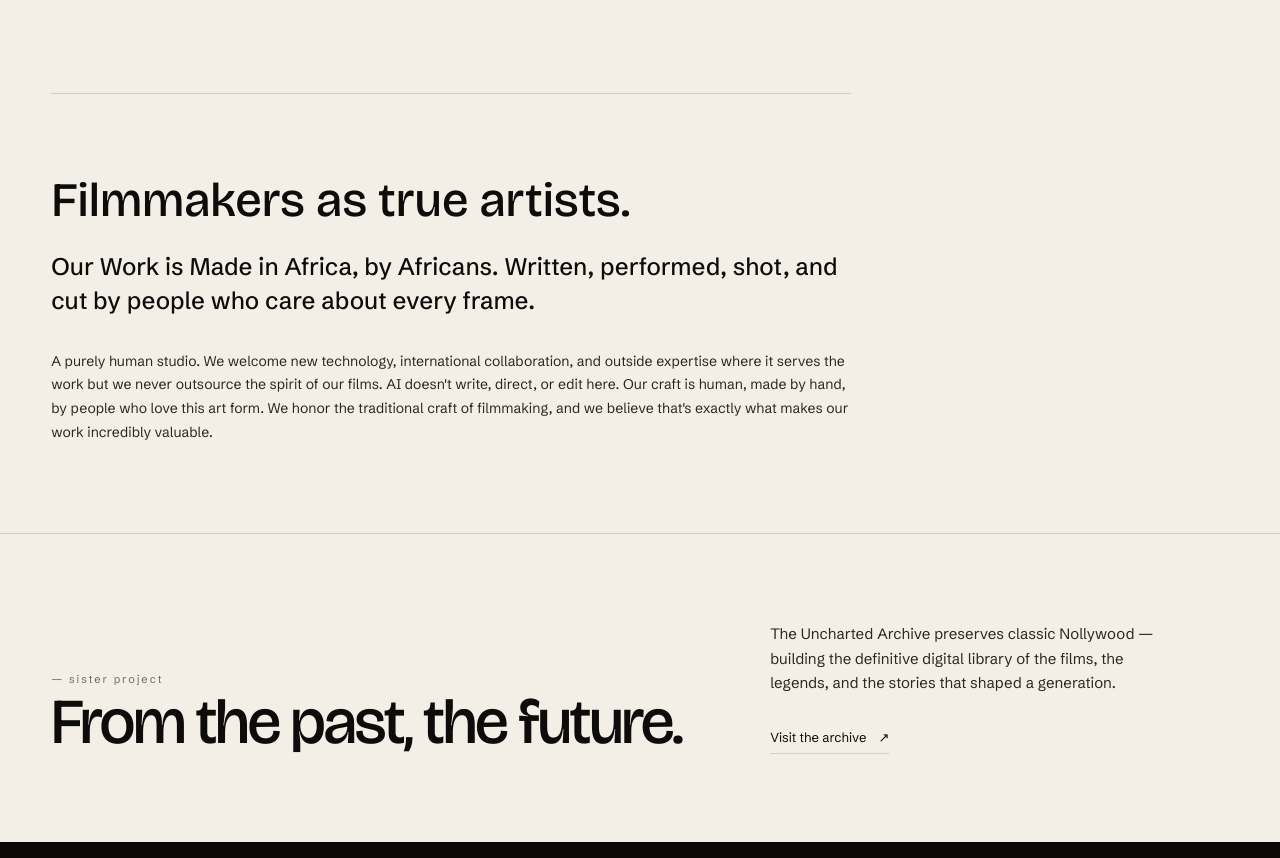
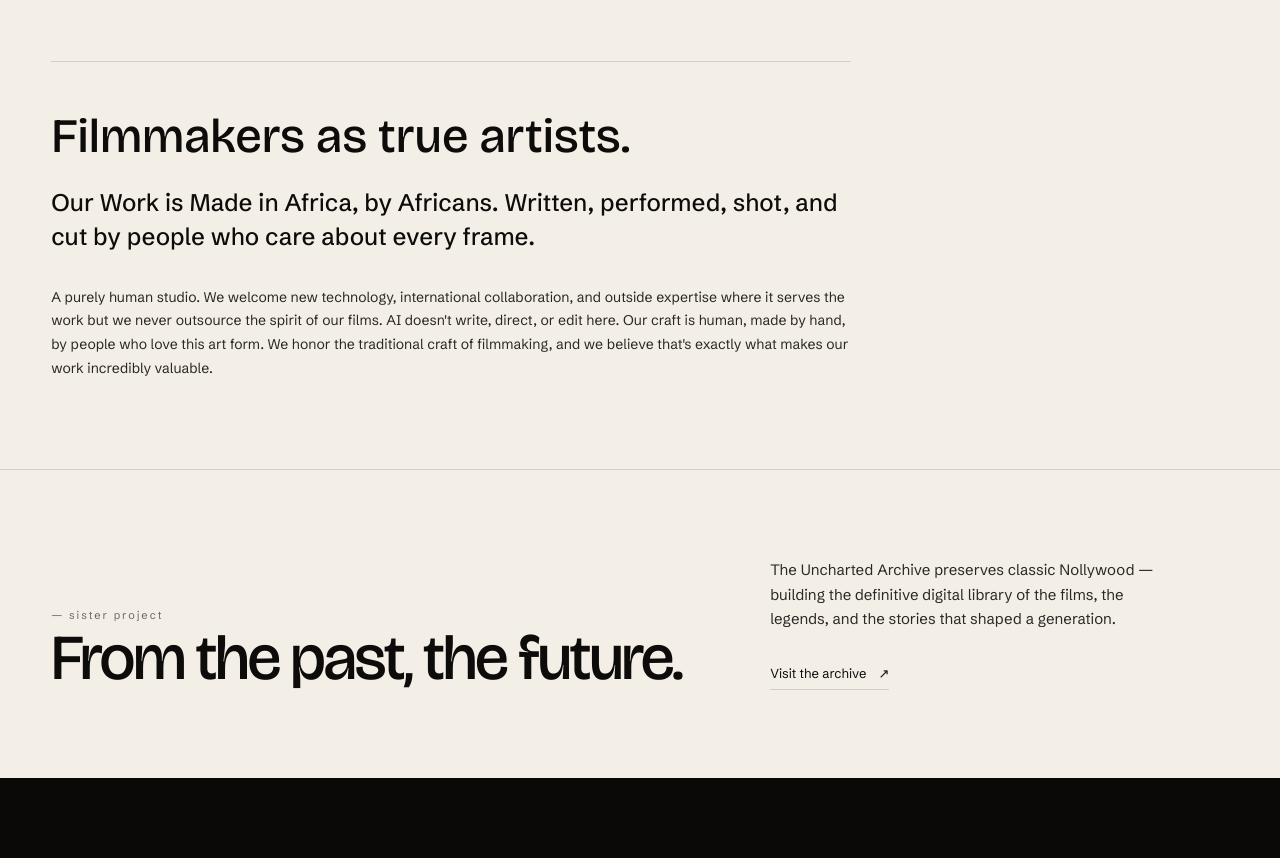
Before and after one commit to studioextraterrestrial-oss/uncharted-productions, a website: page index.html in a window 1280 px wide. Shown: the part 4799-5657 px from the top of the page. Drawn offline with nearby package versions, Linux system fonts and the light colour scheme.

```diff
--- a/index.html
+++ b/index.html
@@ -184,7 +184,12 @@
     .principle-num { font-style: italic; font-size: 13px; color: var(--muted); margin-bottom: 14px; }
     .principle-title { font-family: 'Bricolage Grotesque', sans-serif; font-variation-settings: 'opsz' 24, 'wdth' 100; font-size: clamp(20px, 2vw, 24px); font-weight: 500; letter-spacing: -0.018em; line-height: 1.2; margin-bottom: 14px; }
     .principle p { font-size: 14px; line-height: 1.65; color: var(--ink-soft); max-width: 44ch; }
-    .approach-philosophy { margin-top: clamp(80px, 12vh, 120px); padding-top: clamp(64px, 10vh, 96px); border-top: 1px solid var(--hairline); max-width: 800px; }
+    .approach-philosophy {
+      margin-top: clamp(48px, 8vh, 80px);
+      padding-top: clamp(40px, 6vh, 56px);
+      border-top: 1px solid var(--hairline);
+      max-width: 800px;
+    }
     .philosophy-title { font-family: 'Bricolage Grotesque', sans-serif; font-variation-settings: 'opsz' 48, 'wdth' 100; font-size: clamp(28px, 4vw, 48px); font-weight: 500; margin-bottom: 24px; line-height: 1.1; }
     .philosophy-intro { font-size: clamp(18px, 2.2vw, 24px); line-height: 1.4; font-weight: 500; color: var(--ink); margin-bottom: 32px; }
     .philosophy-body { font-size: 14px; line-height: 1.7; color: var(--ink-soft); }
```
